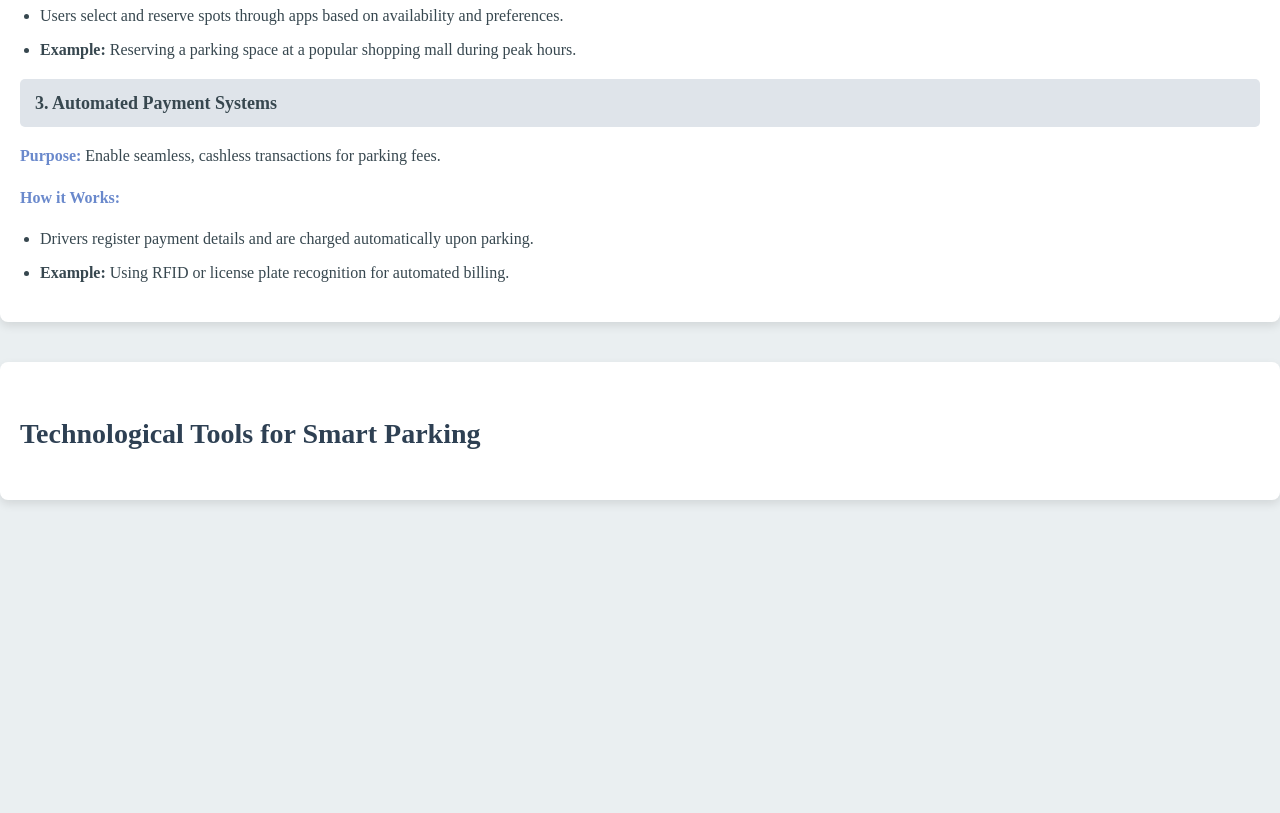
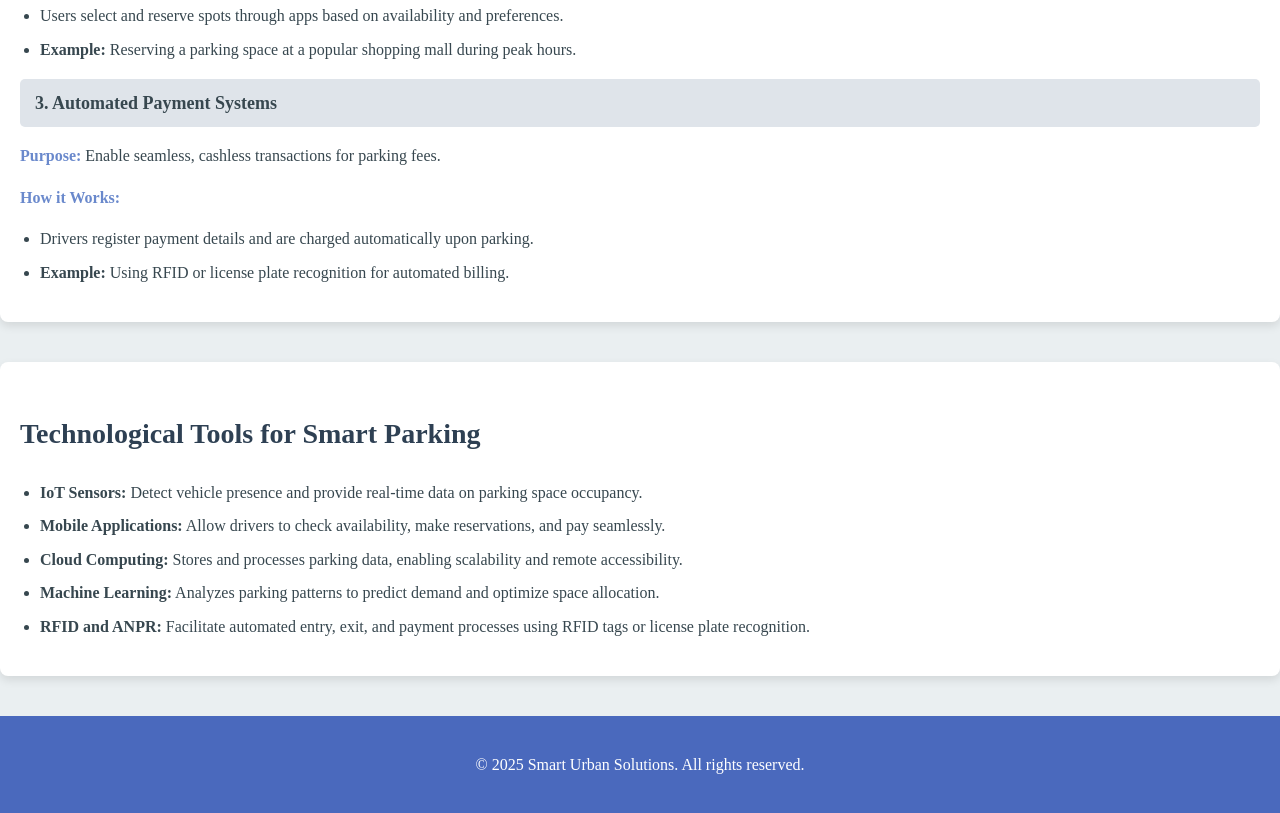
Before and after one commit to Krohi21/portfolio.git.io, a plain HTML site: page usecase2.html in a window 1280 px wide. Shown: the part 2063-2876 px from the top of the page. Before the commit the page ends 2603 px from the top, so only its background shows below. Drawn offline with Linux system fonts and the light colour scheme.

Commit message:
Update usecase2.html

```diff
--- a/usecase2.html
+++ b/usecase2.html
@@ -196,3 +196,16 @@
     <div class="content">
         <h2>Technological Tools for Smart Parking</h2>
         <ul>
+        <li><strong>IoT Sensors:</strong> Detect vehicle presence and provide real-time data on parking space occupancy.</li>
+        <li><strong>Mobile Applications:</strong> Allow drivers to check availability, make reservations, and pay seamlessly.</li>
+        <li><strong>Cloud Computing:</strong> Stores and processes parking data, enabling scalability and remote accessibility.</li>
+        <li><strong>Machine Learning:</strong> Analyzes parking patterns to predict demand and optimize space allocation.</li>
+        <li><strong>RFID and ANPR:</strong> Facilitate automated entry, exit, and payment processes using RFID tags or license plate recognition.</li>
+    </ul>
+    </div>
+
+    <footer style="text-align: center; padding: 20px; background-color: #4a69bd; color: white;">
+        <p>&copy; 2025 Smart Urban Solutions. All rights reserved.</p>
+    </footer>
+</body>
+</html>
```
